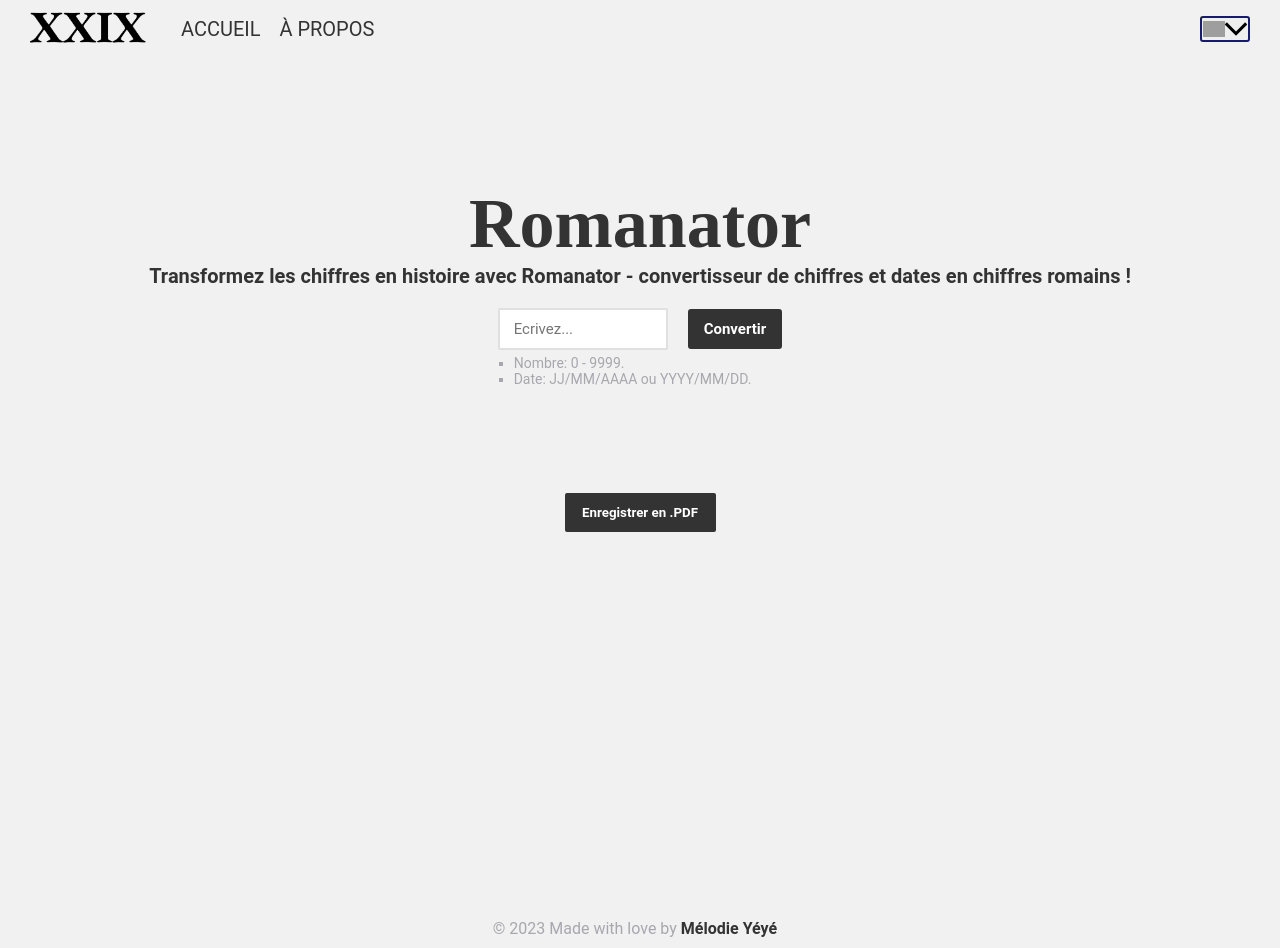
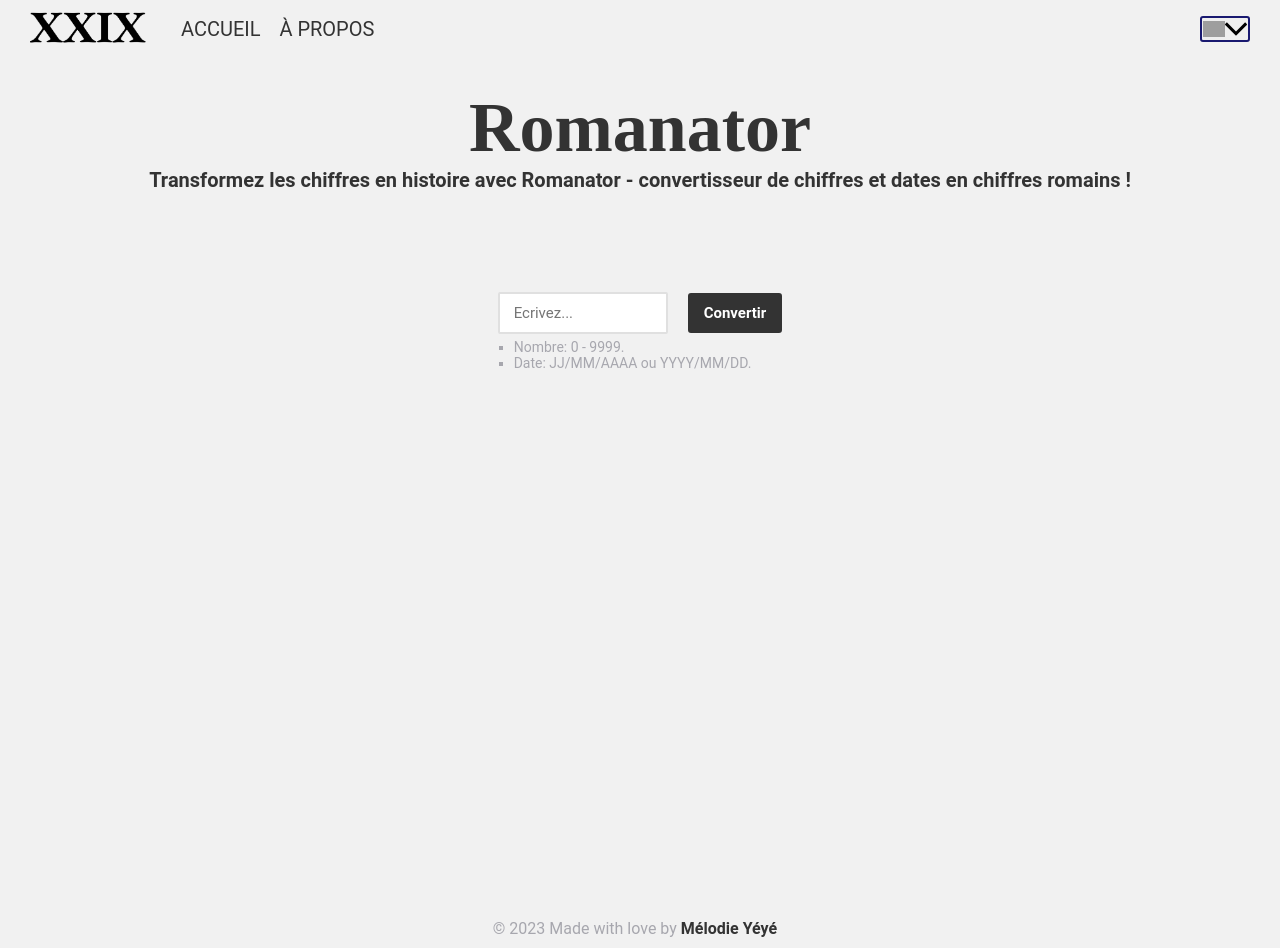
Before and after one commit to yeyemelodie01/romanconverter, a React (Create React App) app: page / in a window 1280 px wide. Built offline with nearby package versions, Linux system fonts and the light colour scheme; grey boxes are pictures that could not be loaded.

Commit message:
add modifications

```diff
--- a/src/components/converter/index.jsx
+++ b/src/components/converter/index.jsx
@@ -4,7 +4,6 @@ import '../../utils/styles/converter.css'
 
 function RomanConverter(){
   const [inputValue, setInputValue] = useState('');
-  let divParent = document.getElementById('divParent');
 
   const romanNumeralMap = {
     1000: 'M',
@@ -126,6 +125,8 @@ function RomanConverter(){
       });
     }
 
+    let divParent = document.getElementById('divParent');
+    divParent.innerHTML = '';
     for ( let i=0; i < result.length; i++) {
       let divContentFlex = document.createElement('div');
       let divNormal = document.createElement('div');
@@ -145,10 +146,6 @@ function RomanConverter(){
       document.getElementById('numInit_'+i).innerHTML = result[i].number;
       document.getElementById('numResult_'+i).innerHTML = result[i].convertedNumber;
     }
-    // setTimeout(() => {
-    //   document.location.reload();
-    // }, 150000)
-
   };
   return (
     <>
--- a/src/pages/home/index.jsx
+++ b/src/pages/home/index.jsx
@@ -9,8 +9,8 @@ function Home() {
         <div className="firstChildGrid">
           <div>
             <h1 className="titleHome">Romanator</h1>
+            <h2 className="subTitleHome">Transformez les chiffres en histoire avec Romanator - convertisseur de chiffres et dates en chiffres romains !</h2>
             <div className="divInputNumber">
-              <h2 className="subTitleHome">Transformez les chiffres en histoire avec Romanator - convertisseur de chiffres et dates en chiffres romains !</h2>
               <div className="divConverter">
                 <Converter />
               </div>
@@ -21,7 +21,6 @@ function Home() {
           <div className="divSecondGrid">
             <div id="divParent" className="divFlexSecond">
             </div>
-            <button className="btnRegister">Enregistrer en .PDF</button>
           </div>
         </div>
       </div>
--- a/src/utils/styles/home.css
+++ b/src/utils/styles/home.css
@@ -11,7 +11,7 @@
     grid-area: 1 / 1 / 2 / 2;
     display: flex;
     flex-direction: column;
-    justify-content: space-evenly;
+    align-items: center;
 }
 
 .secondChildGrid{
@@ -25,9 +25,10 @@
 }
 
 .divFlexSecond{
-    width: 100%;
+    width: 50%;
     display: flex;
     justify-content: space-evenly;
+    margin-left: 140px;
 }
 
 .titleHome{
@@ -38,7 +39,7 @@
 .divInputNumber{
     display: flex;
     flex-direction: column;
-    justify-content: space-evenly;
+    margin-top: 100px;
 }
 
 .subTitleHome{
@@ -57,6 +58,7 @@
     flex-direction: column;
     align-items: center;
     height: 310px;
+    margin-right: 40px;
 }
 
 .normalNumber{
```
